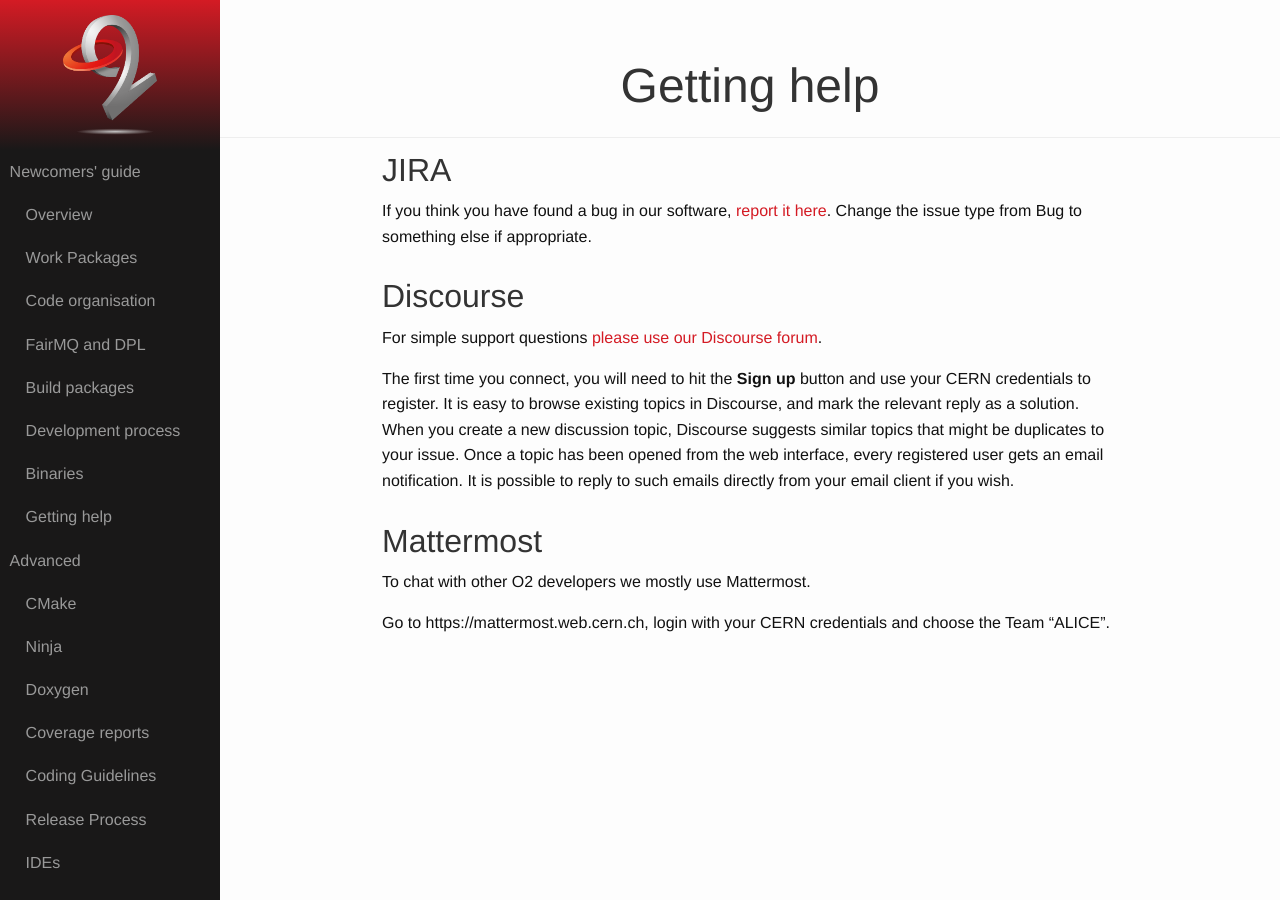
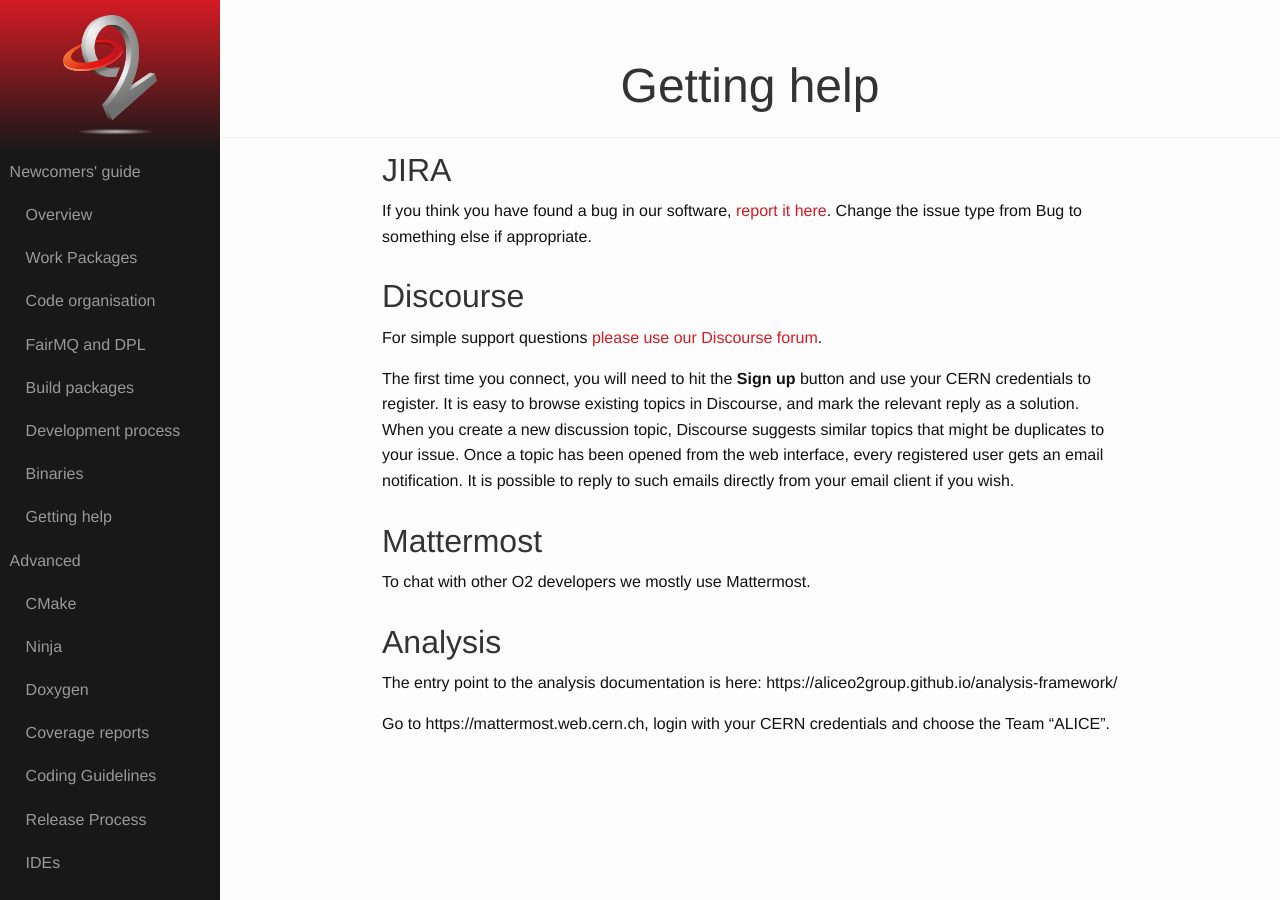
Before and after one commit to AliceO2Group/AliceO2Group.github.io, a Jekyll site: the page built from quickstart/help.markdown, in a window 1280 px wide. Built offline with Jekyll 4.4.1, drawn with Linux system fonts in a browser that asks for light colours.

Commit message:
add analysis section

```diff
--- a/quickstart/help.markdown
+++ b/quickstart/help.markdown
@@ -24,4 +24,8 @@ Mattermost
 ==========
 To chat with other O2 developers we mostly use Mattermost.
 
+Analysis
+========
+The entry point to the analysis documentation is here: https://aliceo2group.github.io/analysis-framework/
+
 Go to https://mattermost.web.cern.ch, login with your CERN credentials and choose the Team "ALICE".
```
